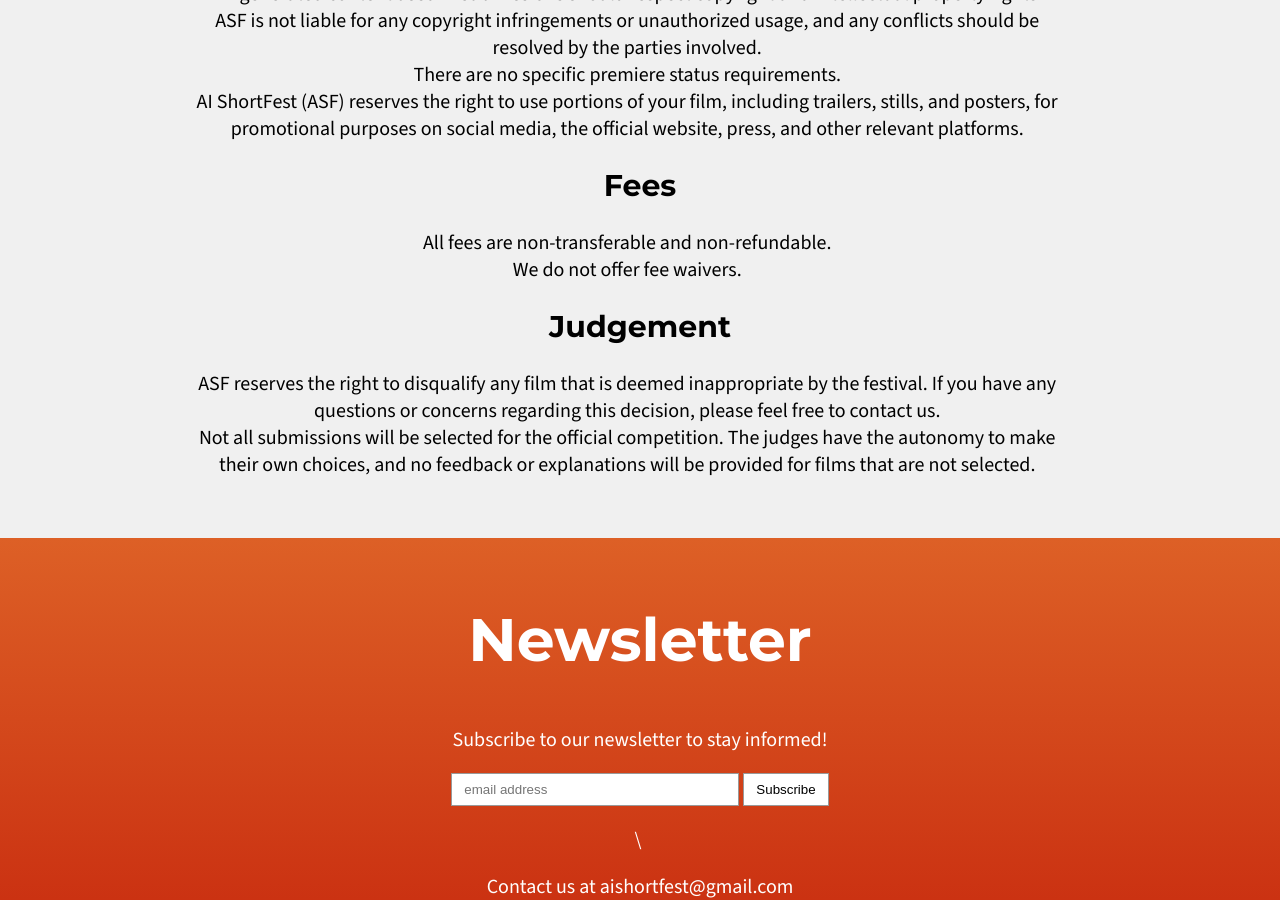
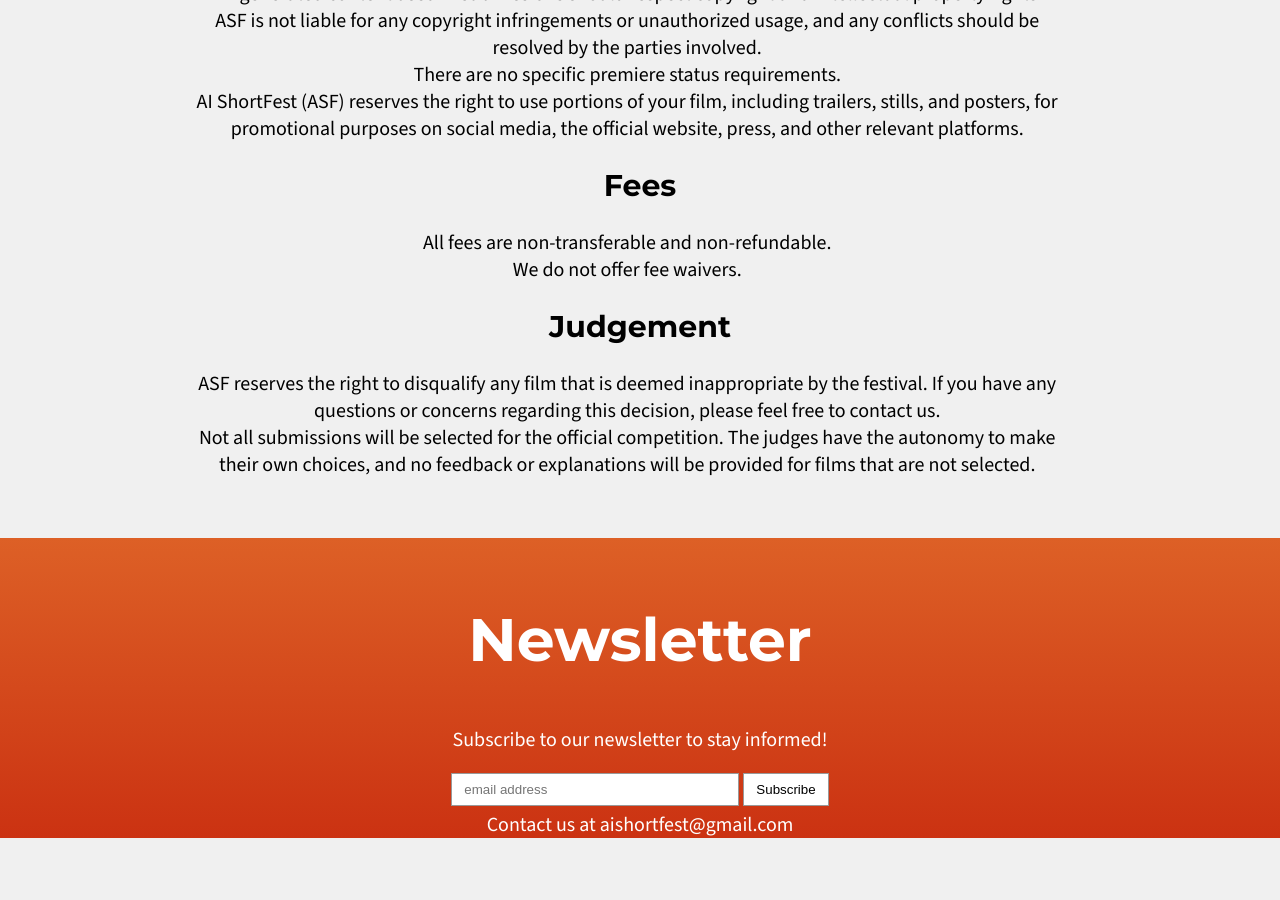
Before and after one commit to aishortfest/aishortfest.github.io, a Jekyll site: the page built from index.html, in a window 1280 px wide and 900 px high, scrolled down 6586 px. Built offline with Jekyll 4.4.1, drawn with Linux system fonts in a browser that asks for light colours; after the commit the page ends 7424 px from its top, so only the background shows below that.

Commit message:
add padding

```diff
--- a/index.html
+++ b/index.html
@@ -213,7 +213,6 @@
         <input type="submit" value="Subscribe" name="subscribe" id="mc-embedded-subscribe" class="button">
       </div>
     </form>
-    <p>\&nbsp;</p>
-    <div>Contact us at aishortfest@gmail.com</div>
+    <div style="padding-top: 5px;">Contact us at aishortfest@gmail.com</div>
   </div>
 </section>
```
